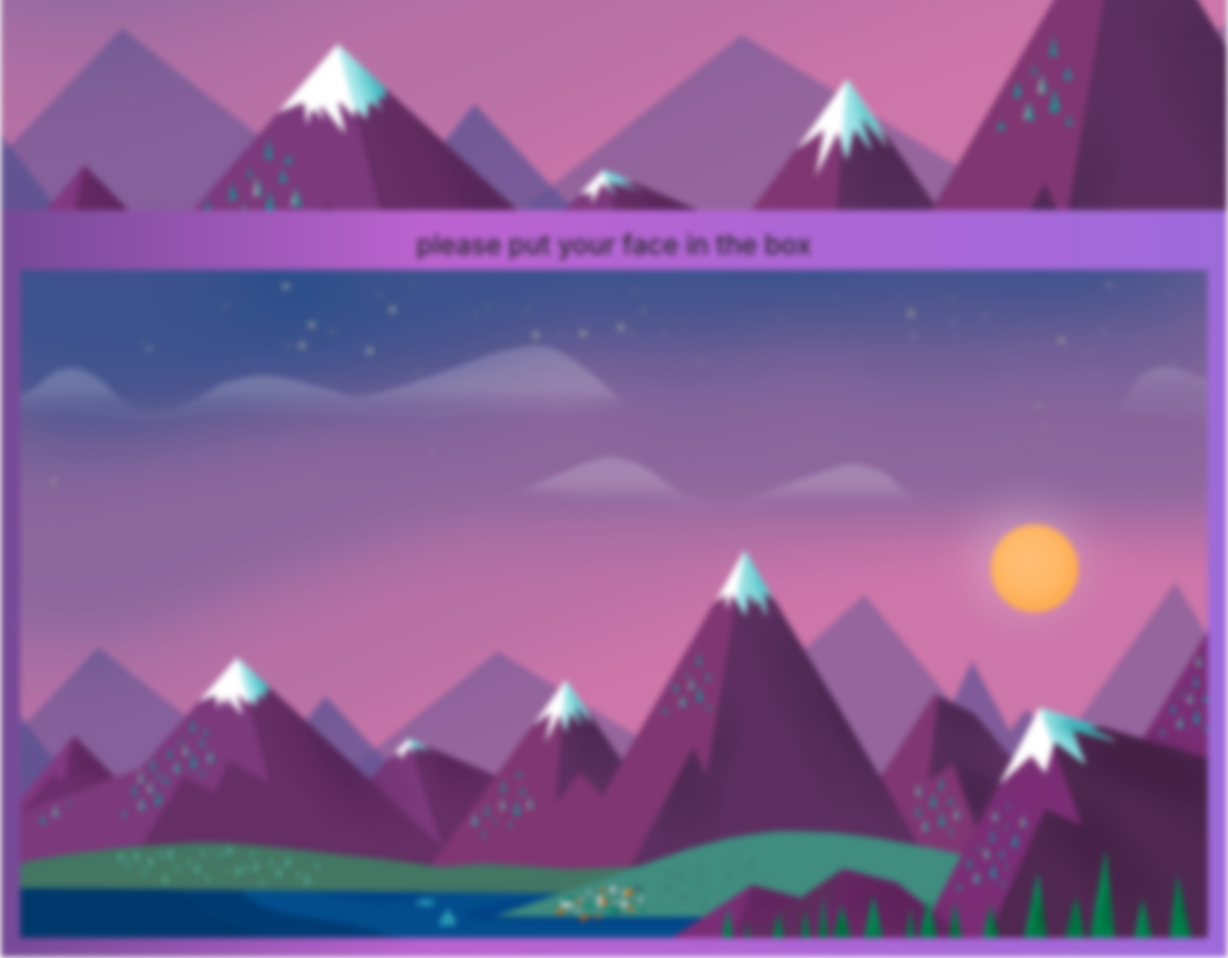
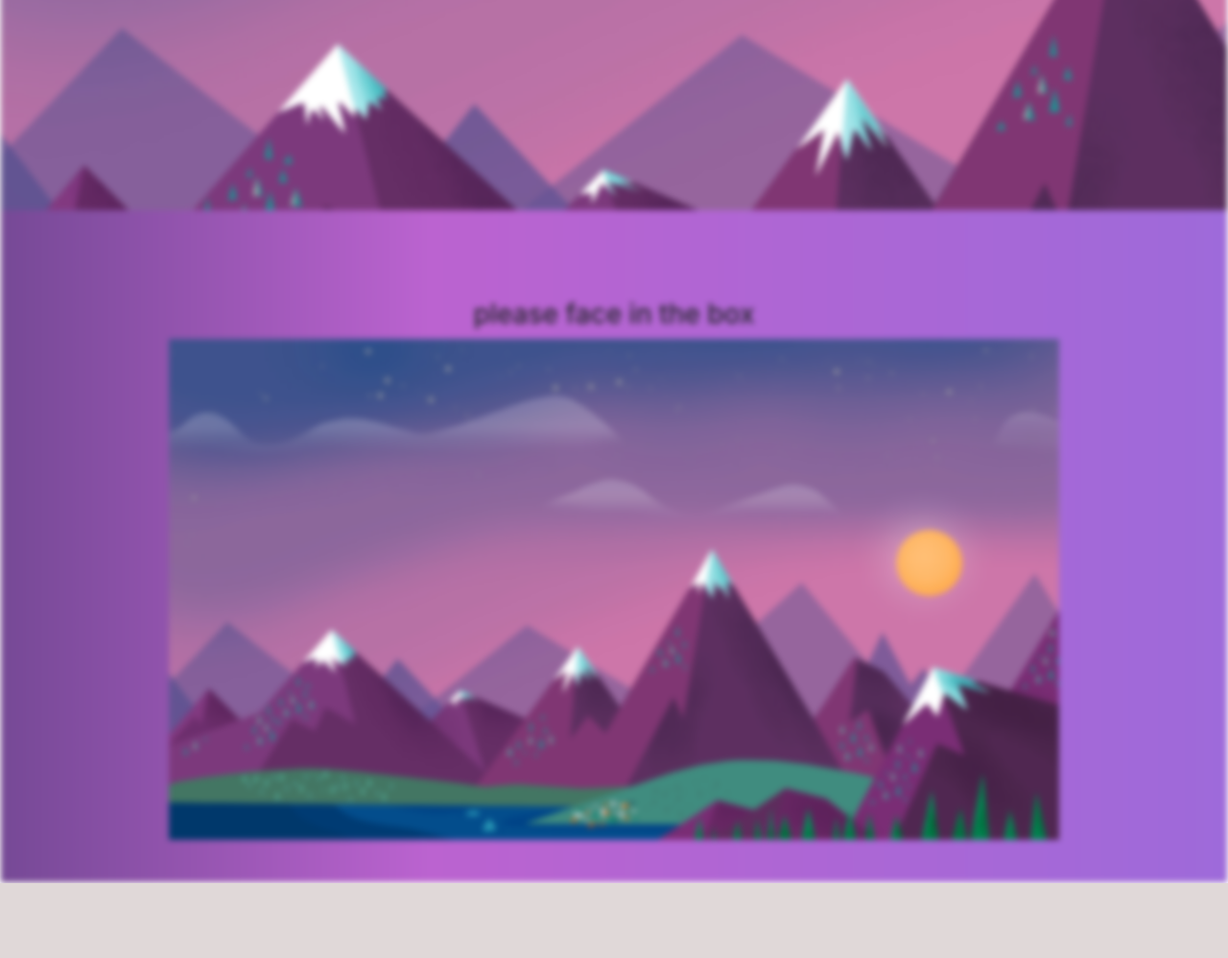
Before and after one commit to Nelex05/Face-identifier, a PHP site: page / in a window 1280 px wide. Shown: the part 582-1580 px from the top of the page at 96% size. After the commit the page ends 1502 px from the top, so only its background shows below. Run offline with PHP 8.4, Linux system fonts and the light colour scheme.

Commit message:
i adjust the page2 bacause can't see the sign

```diff
--- a/index.php
+++ b/index.php
@@ -9,7 +9,7 @@
   <script src="https://cdn.jsdelivr.net/npm/jquery@3.7.1/dist/jquery.slim.min.js"></script>
   <script src="https://cdn.jsdelivr.net/npm/popper.js@1.16.1/dist/umd/popper.min.js"></script>
   <script src="https://cdn.jsdelivr.net/npm/bootstrap@4.6.2/dist/js/bootstrap.bundle.min.js"></script>
-  <link rel = "stylesheet" type = "text/css" href = "style.css" />
+  <link rel = "stylesheet" type = "text/css" href = "Style.css" />
 </head>
 <body>
   <div class="card" id="blur" style="background-color: rgb(255, 251, 251);">
@@ -77,9 +77,10 @@
           </div>
           <br><br><br><br><br><br><br>
         </div>
-        <div class="card-body" id="page2" style="height: 100%;">
-            <center><h3>please put your face in the box</h3></center>
-            <img src="Background.jpg" alt="" style="width: 100%;background-color: rgb(189, 101, 167);">
+        <div class="card-body" id="page2" style="height: 700px;">
+        <br><br><br>
+            <center><h3>please face in the box</h3></center>
+            <center><img src="Background.jpg" alt="" style="width: 75%;height: 100%;background-color: rgb(189, 101, 167);"></center>
         </div>
   </div>
   <div id="popup" style="object-fit:cover;">
```
